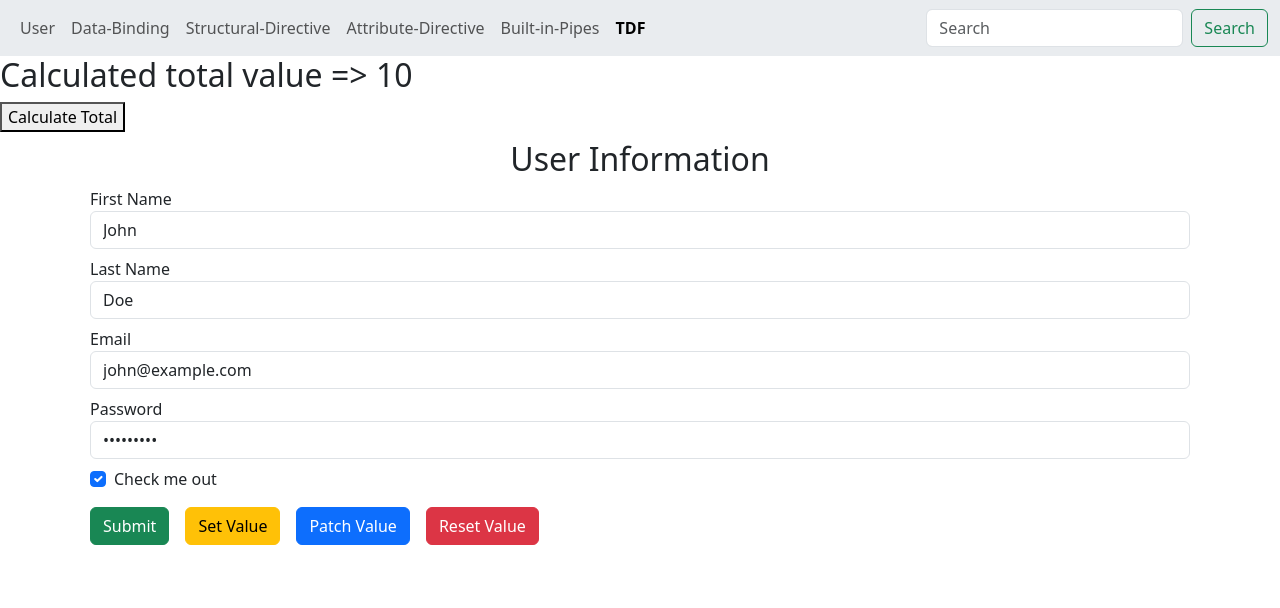
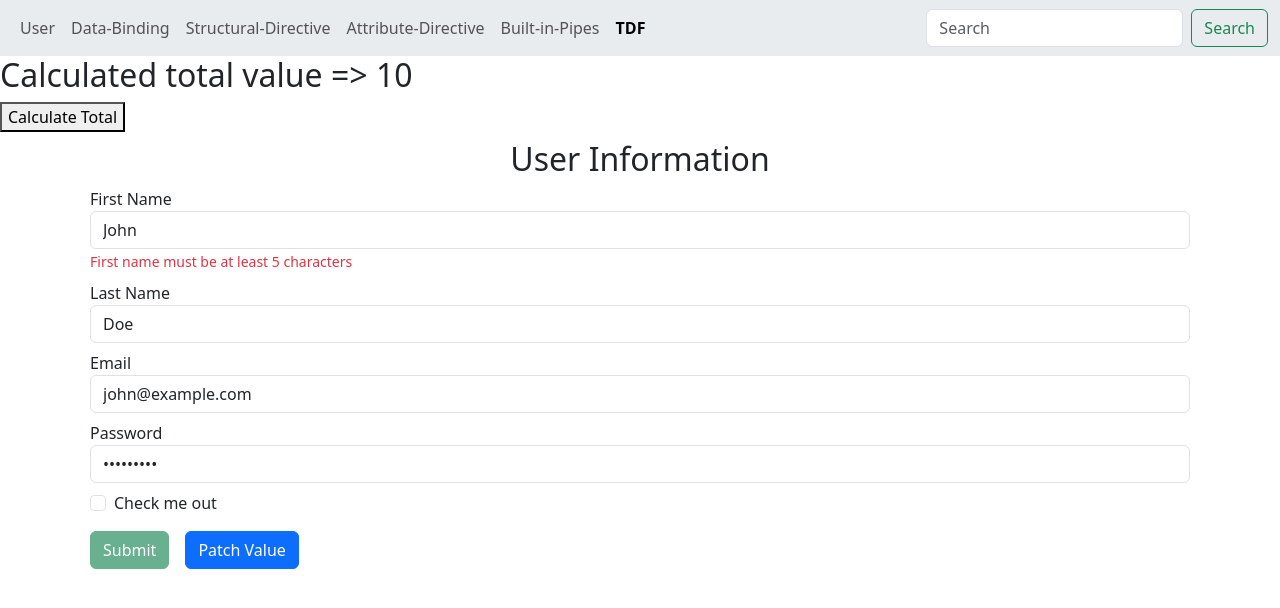
Before and after one commit to Chabsy123/angular-v19-tutorial-02, an Angular app: page /tdf in a window 1280 px wide. Both pictures are taken after typing "Sample", "Sample", "name@example.com", "Sample123" into the empty fields and a click on the button "Patch Value". Shown: the top 608 px of the page. Built offline with nearby package versions, Linux system fonts and the light colour scheme.

Commit message:
Implement Form Validation for TDF

```diff
--- a/src/app/template-driven-form/template-driven-form.component.html
+++ b/src/app/template-driven-form/template-driven-form.component.html
@@ -1,39 +1,199 @@
 <div class="container">
-    <form #userForm="ngForm" (ngSubmit)="onSubmit(userForm)">
-         <!-- <pre>valid : {{userForm.valid}}</pre>
-        <pre>Value : {{userForm.value | json}}</pre>
-        <pre>valid : {{userForm.valid}}</pre>
-        <pre>invalid : {{userForm.invalid}}</pre>
-        <pre>touched : {{userForm.touched}}</pre>
-        <pre>untouched : {{userForm.untouched}}</pre>
-        <pre>submitted : {{userForm.submitted}}</pre> -->
+  <!-- The form is using Angular's template-driven system -->
+  <!-- #userForm="ngForm" → creates a local variable "userForm" that represents the form -->
+  <!-- (ngSubmit)="onSubmit(userForm)" → calls onSubmit() in TS when the form is submitted -->
+  <form #userForm="ngForm" (ngSubmit)="onSubmit(userForm)" novalidate>
+    <h2 class="text-center m-2">User Information</h2>
 
-        <h2 class="text-center m-2">User Information</h2>
+    <!-- First Name input -->
     <!-- {{firstName}} -->
     <div class="form-group m-2">
       <label>First Name</label>
-            <input type="text" class="form-control" placeholder="Enter first name" name="firstName" [(ngModel)]="userObject.firstName" >
+      <!-- Input field for first name -->
+      <input
+        type="text"
+        class="form-control"
+        placeholder="Enter first name"
+        #fname="ngModel"
+        name="firstName"
+        [(ngModel)]="userObject.firstName"
+        minlength="5"
+        required
+      />
+      <!-- Bootstrap class for styling -->
+      <!-- Placeholder text inside the field -->
+      <!-- #fname is Template reference variable linked to ngModel directive -->
+      <!-- Required for ngModel binding in template-driven forms -->
+      <!-- Two-way data binding: updates both input & TS object -->
+      <!-- Validation: must have at least 5 characters -->
+      <!-- Validation: field cannot be left empty -->
+
+      <!-- Attributes explained:
+                 - type="text" → input accepts plain text
+                 - class="form-control" → Bootstrap styling
+                 - placeholder → shows hint text inside the box
+                 - name="firstName" → REQUIRED in template-driven forms for ngModel to work
+                 - [(ngModel)]="userObject.firstName" → two-way binds this field to TS object
+
+               Possible Errors:
+                 If name is missing → Angular will throw "If ngModel is used within a form tag, either the name attribute must be set..."
+                  If userObject.firstName doesn’t exist in TS → no binding will happen
+            -->
+      <!-- Show error messages if the input is dirty (modified) OR touched (blurred) -->
+@if ((fname?.dirty || fname?.touched)) {
+
+    <!-- If required validation fails (input left empty) -->
+    @if(fname?.errors?.['required']){
+        <small class="text-danger">First name is required</small>
+    }
+
+    <!-- If minlength validation fails (less than 5 characters) -->
+    @if(fname?.errors?.['minlength']){
+        <small class="text-danger">First name must be at least 5 characters</small>
+    }
+
+}
+
     </div>
+    <!-- <pre>Value : {{fname.value}}</pre>
+        <pre>valid : {{fname.valid}}</pre>
+        <pre>invalid : {{fname.invalid}}</pre>
+        <pre>touched : {{fname.touched}}</pre> -->
     <!-- {{lastName}} -->
+    <!-- Last Name input -->
    <div class="form-group m-2">
   <label>Last Name</label>
-            <input type="text" class="form-control" placeholder="Enter last name" name="lastName" [(ngModel)]="userObject.lastName">
+
+  <input
+    type="text"
+    class="form-control"
+    placeholder="Enter last name"
+    #lname="ngModel"
+    name="lastName"
+    [(ngModel)]="userObject.lastName"
+    pattern="^[a-zA-Z]+$"
+    maxlength="15"
+    required
+  />
+
+  <!-- type="text": plain text input -->
+  <!-- class="form-control": Bootstrap styling -->
+  <!-- placeholder: hint text shown before typing -->
+  <!-- #lname="ngModel": local ref to this control's ngModel (valid, invalid, touched, errors, etc.) -->
+  <!-- name="lastName": required for ngModel to register the control in a template-driven form -->
+  <!-- [(ngModel)]="userObject.lastName": two-way binding to the component property -->
+  <!-- pattern="^[a-zA-Z]+$": only letters allowed (no spaces, numbers, or symbols) -->
+  <!-- maxlength="15": limits input length to 15 characters (browser-level) -->
+  <!-- required: field must not be empty -->
+
+  @if ((lname?.dirty || lname?.touched)) {
+    @if (lname?.errors?.['required']) {
+      <small class="text-danger">Last name is required</small>
+    }
+    @if (lname?.errors?.['pattern']) {
+      <small class="text-danger">Last name does not match the pattern</small>
+    }
+  }
+
+  <!-- Validation block notes:
+       - Shown only after user interacts (dirty or touched) to avoid flashing errors on load
+       - lname.errors['required']: triggered when the field is empty
+       - lname.errors['pattern']: triggered when value contains anything other than A–Z or a–z
+       - You set maxlength=15 but no message is shown here; add one if you want explicit feedback -->
+
     </div>
+
+    <!-- Email input -->
     <div class="form-group m-2">
       <label>Email</label>
-            <input type="email" class="form-control" placeholder="Enter email address"  name="email" [(ngModel)]="userObject.email">
+      <input
+        type="email"
+        class="form-control"
+        placeholder="Enter email address"
+        #emailid="ngModel"
+        name="email"
+        [(ngModel)]="userObject.email"
+        email
+        required
+      />
+      <!-- Attributes explained:
+                 - type="email" → HTML5 input type, ensures valid email format
+                 - Angular will mark form invalid if entered value is NOT in email format
+
+               Possible Errors:
+                  If [(ngModel)] is missing → input won’t bind to TS userObject
+                  If userObject.email not defined in TS → data won’t appear in TS
+            -->
+      @if ((emailid?.dirty || fname?.touched)) {
+      @if(emailid?.errors?.['required']){
+      <small class="text-danger"
+        >Email
+        <address></address>
+        is required</small
+      >
+      } @if(emailid?.errors?.['email']){
+      <small class="text-danger">Please enter a valid email address</small>
+      } }
     </div>
+
+    <!-- Password input -->
     <div class="form-group m-2">
       <label>Password</label>
-            <input type="password" class="form-control" placeholder="Enter password" name="pass" [(ngModel)]="userObject.pass">
+      <input
+        type="password"
+        class="form-control"
+        placeholder="Enter password"
+        name="pass"
+        [(ngModel)]="userObject.pass"
+      />
+      <!-- Attributes explained:
+                 - type="password" → masks input with dots (security)
+                 - name="pass" → must match form field
+
+               Possible Errors:
+                 If the TS object is missing "pass" property, binding fails silently
+            -->
     </div>
+
+    <!-- Checkbox input -->
     <div class="form-check m-2">
-            <input type="checkbox" class="form-check-input" name="isCheck" [(ngModel)]="userObject.lastName">
+      <!-- Fixed bug: bind to isCheck (boolean) instead of lastName (string) -->
+      <input
+        type="checkbox"
+        class="form-check-input"
+        name="isCheck"
+        [(ngModel)]="userObject.isCheck"
+      />
       <label>Check me out</label>
+      <!-- Attributes explained:
+                 - type="checkbox" → returns true/false value
+                 - [(ngModel)]="userObject.isCheck" → must be boolean in TS
+
+               Possible Errors:
+                  If [(ngModel)] points to a string (like "lastName"), checkbox won’t behave correctly
+                  If name is missing, Angular will throw the same ngModel "name required" error
+            -->
     </div>
-        <button class="btn btn-success m-2">Submit</button>
-         <button class="btn btn-warning m-2" (click)="setValues(userForm)">Set Value</button>
-         <button class="btn btn-primary m-2" (click)="patchValues(userForm)">Patch Value</button>
-         <button class="btn btn-danger m-2" (click)="resetValues(userForm)">Reset Value</button>
+
+    <!-- Form buttons -->
+    <!-- These buttons call TS methods when clicked -->
+    <!-- <button class="btn btn-success m-2">Submit</button> -->
+    <!-- <button class="btn btn-success m-2" [disabled]="!userForm.valid">Submit</button> -->
+    <button class="btn btn-success m-2" [disabled]="userForm.invalid">
+      Submit
+    </button>
+
+    <!-- default type="submit" → triggers (ngSubmit) on form -->
+
+    <!-- <button class="btn btn-warning m-2" (click)="setValues(userForm)">Set Value</button> -->
+    <!-- setValues replaces the ENTIRE form values → will error if any control is missing -->
+
+    <button class="btn btn-primary m-2" (click)="patchValues(userForm)">
+      Patch Value
+    </button>
+    <!-- patchValues updates only provided fields → safe if some are missing -->
+
+    <!-- <button class="btn btn-danger m-2" (click)="resetValues(userForm)">Reset Value</button> -->
+    <!-- resetForm clears all fields and resets state -->
   </form>
 </div>
--- a/src/app/template-driven-form/template-driven-form.component.ts
+++ b/src/app/template-driven-form/template-driven-form.component.ts
@@ -5,21 +5,24 @@ import { User } from '../../user';
 
 @Component({
   selector: 'app-template-driven-form',
-  imports: [FormsModule, JsonPipe],
+  imports: [FormsModule],
   templateUrl: './template-driven-form.component.html',
   styleUrl: './template-driven-form.component.scss'
 })
 export class TemplateDrivenFormComponent implements OnInit {
-  // firstName: string = '';
-  // lastName: string = '';
-  userObject : User = {};
 
-  onSubmit(userForm:NgForm) {
-    // console.log(userForm);
+  // object that stores user input from the form (bound using [(ngModel)])
+  userObject: User = {};
+
+  // called when form is submitted
+  onSubmit(userForm: NgForm) {
+    // prints the full form data in the console
     console.log(userForm.value);
   }
 
+  // lifecycle hook: runs once when the component is initialized
   ngOnInit(): void {
+    // example of pre-populating values in the form
     // this.userObject = {
     //   firstName: 'John',
     //   lastName: 'Doe',
@@ -29,7 +32,8 @@ export class TemplateDrivenFormComponent implements OnInit {
     // };
   }
 
-  setValues(userForm:NgForm) {
+  // completely replaces all form values with the object
+  setValues(userForm: NgForm) {
     let obj = {
       firstName: 'John',
       lastName: 'Doe',
@@ -37,22 +41,22 @@ export class TemplateDrivenFormComponent implements OnInit {
       pass: '123456',
       isCheck: true
     }
-    userForm.setValue(obj);
+    userForm.setValue(obj); // requires ALL fields to be present
   }
 
-  patchValues(userForm:NgForm) {
+  // partially updates only some fields in the form
+  patchValues(userForm: NgForm) {
     let obj = {
       firstName: 'John',
       lastName: 'Doe',
       email: 'john@example.com',
-      // pass: '123456',
-      // isCheck: true
+      // pass and isCheck left out → they won’t change
     }
     userForm.control.patchValue(obj);
   }
 
-  resetValues(userForm:NgForm) {
-    // userForm.reset();
+  // resets the form back to empty (or default values)
+  resetValues(userForm: NgForm) {
     userForm.resetForm();
   }
 }
```
Lines whose indentation alone changed are shown as unchanged.
